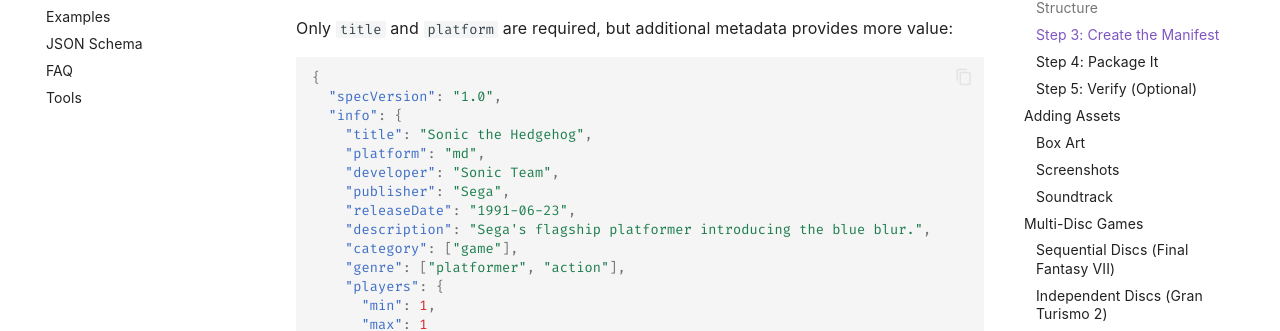
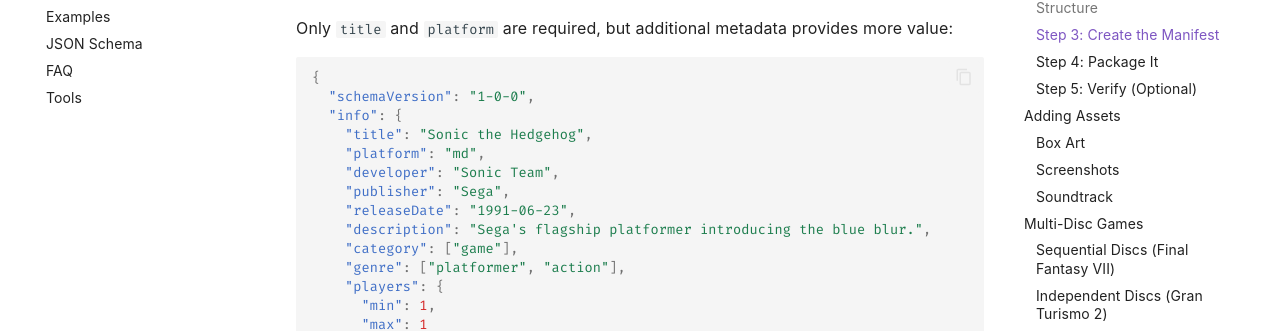
Before and after one commit to piersroberts/retropak, an MkDocs documentation site: the page built from docs/getting-started.md, in a window 1280 px wide and 900 px high, scrolled down 1349 px. Shown: the part 172-503 px from the top of the window. Built offline with MkDocs 1.6.1 and Material for MkDocs 9.7.7, drawn with Linux system fonts in a browser that asks for light colours; comment, search, counter and statistics services are not loaded.

Commit message:
Removed specversion
lease enter the commit message for your changes. Lines starting

````diff
--- a/docs/getting-started.md
+++ b/docs/getting-started.md
@@ -68,7 +68,7 @@ Only `title` and `platform` are required, but additional metadata provides more
 
 ```json
 {
-  "specVersion": "1.0",
+  "schemaVersion": "1-0-0",
   "info": {
     "title": "Sonic the Hedgehog",
     "platform": "md",
````
Also changed, not shown: 1 other file.
